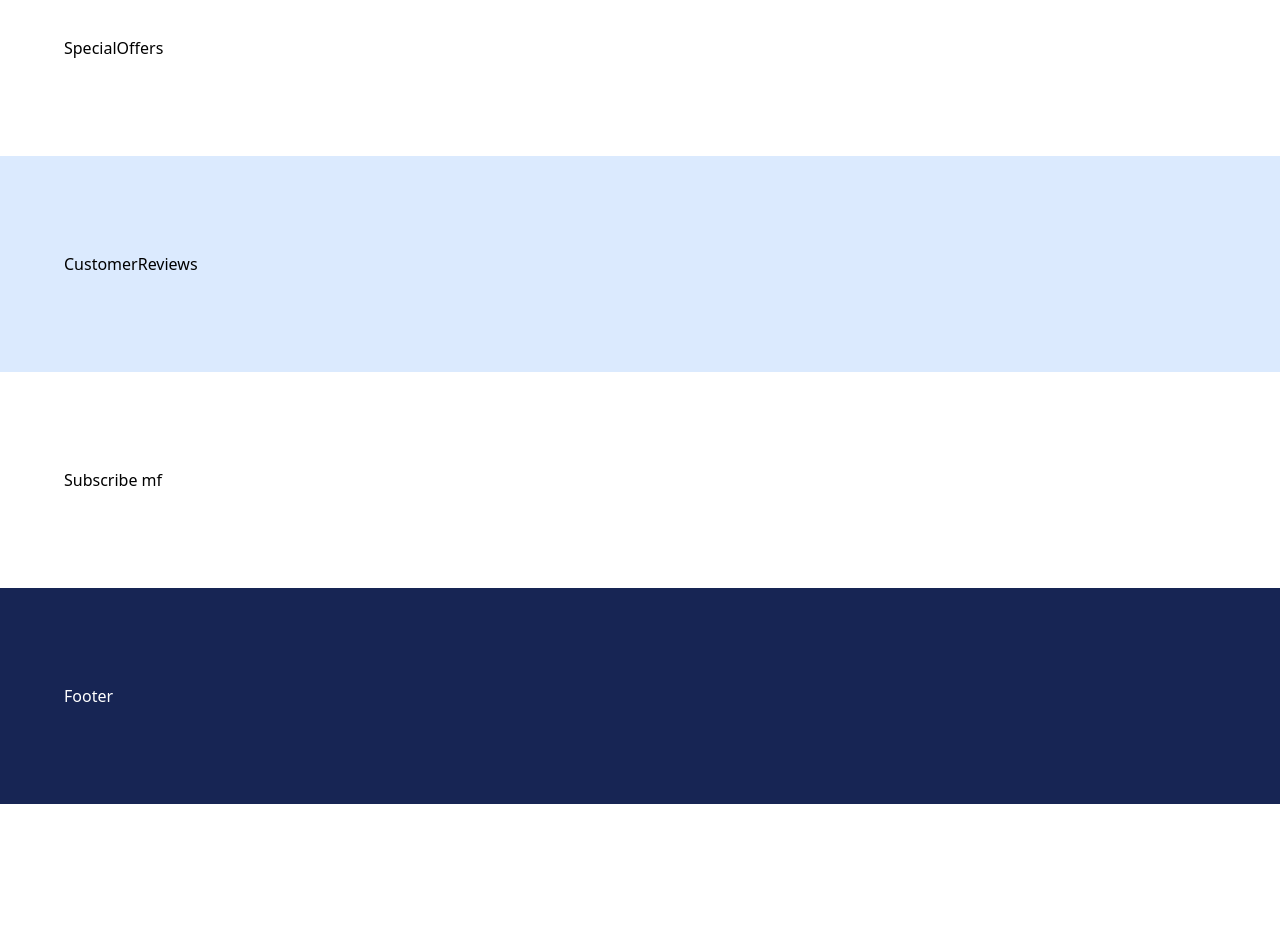
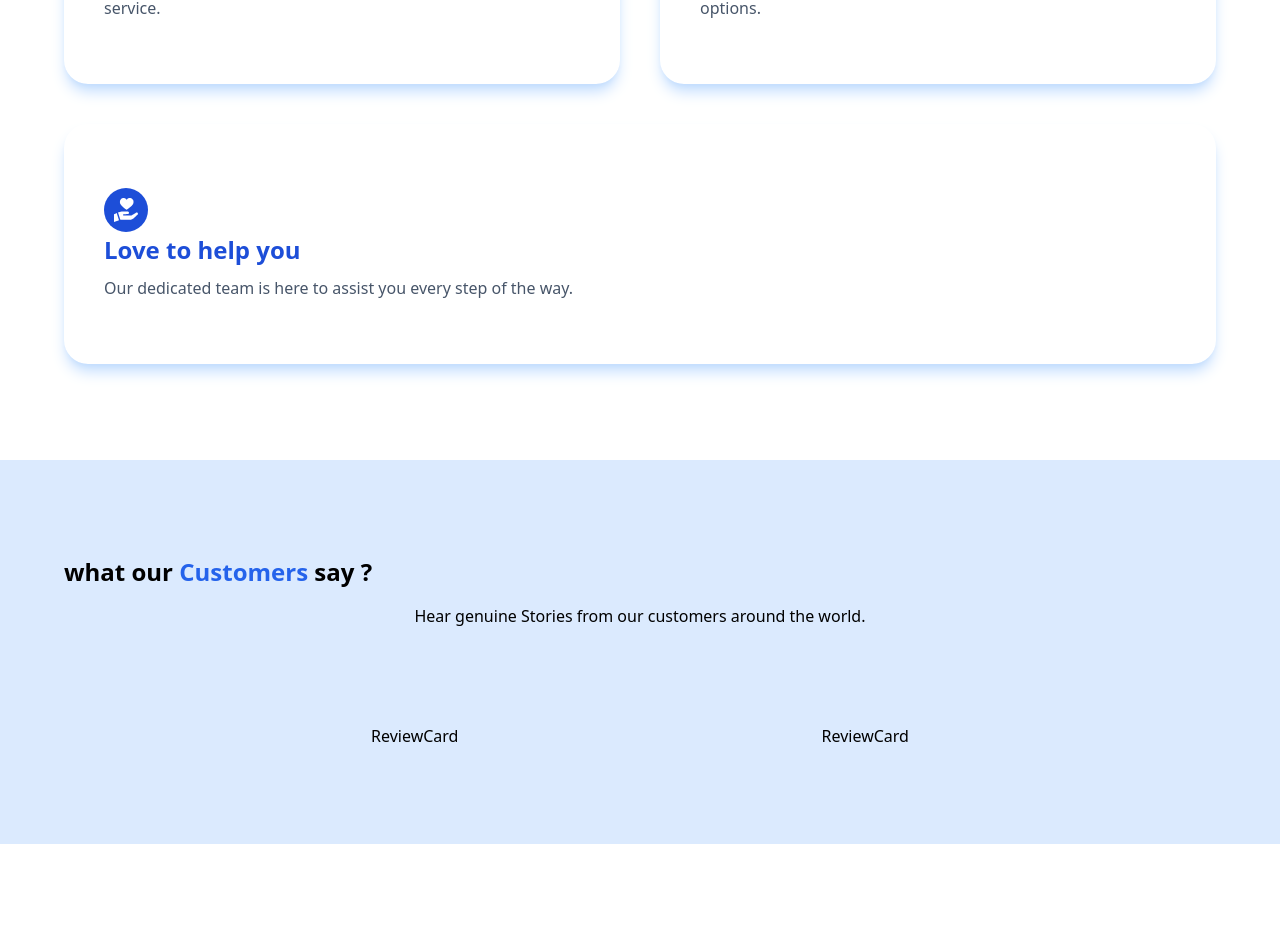
Before and after one commit to Ataa17/shoesy, a React (Create React App) app: page / in a window 1280 px wide. Shown: the part 2620-3564 px from the top of the page. Before the commit the page ends 3424 px from the top, so only its background shows below. Built offline with nearby package versions, Linux system fonts and the light colour scheme.

Commit message:
Services sections made

```diff
--- a/src/App.js
+++ b/src/App.js
@@ -1,4 +1,4 @@
-import { Subscribe, Hero, Footer, CustomerReviews, PopularProducts, Services, SpecialOffers, Quality } from "./sections/index";
+import { Subscribe, Hero, Footer, CustomerReviews, PopularProducts, Services, Quality } from "./sections/index";
 import { Nav } from "./components/index";
 
 function App() {
@@ -17,9 +17,6 @@ function App() {
       <section className="padding py-10">
         <Services />
       </section>
-      <section className="padding">
-        <SpecialOffers />
-      </section>
       <section className="padding bg-blue-100 ">
         <CustomerReviews />
       </section>
--- /dev/null
+++ b/src/components/ReviewCard.jsx
@@ -0,0 +1,9 @@
+import React from 'react'
+
+const ReviewCard = () => {
+  return (
+    <div>ReviewCard</div>
+  )
+}
+
+export default ReviewCard
--- /dev/null
+++ b/src/components/ServiceCard.jsx
@@ -0,0 +1,15 @@
+import React from 'react'
+
+const ServiceCard = ({service}) => {
+  return (
+    <div className='flex-1 sm:w-[360px] sm:min-w-[360px] w-full rounded-3xl shadow-lg px-10 py-16 shadow-blue-200'>
+    <div className='w-11 h-11 justify-center items-center bg-blue-700 rounded-full flex hover:scale-105 ease-in-out duration-100'>
+        <img src={service.imgURL} alt="icon" width={24} height={24} />
+    </div>
+    <h2 className='text-2xl font-bold text-blue-700 leading-normal'>{service.label}</h2>
+    <p className='mt-2 text-slate-600  info-text break-words'>{service.subtext}</p>
+    </div>
+  )
+}
+
+export default ServiceCard
--- a/src/components/ShoeCard.jsx
+++ b/src/components/ShoeCard.jsx
@@ -8,7 +8,7 @@ const ShoeCard = ({ imgURL, changeBigShoeImage, bigShoeImg }) => {
     return (
       <div
         className={`border-2 rounded-xl ${
-          bigShoeImg === imgURL.bigShoe
+          (bigShoeImg === imgURL.bigShoe)
             ? 'border-violet-500'
             : "border-transparent"
         } cursor-pointer max-sm:flex-1`}
--- a/src/components/index.js
+++ b/src/components/index.js
@@ -2,4 +2,6 @@ import Nav from "./Nav";
 import ProductCard from "./ProductCard";
 import Button from "./Button";
 import ShoeCard from "./ShoeCard";
-export { ProductCard, Nav ,Button,ShoeCard};
+import ServiceCard from "./ServiceCard";
+import ReviewCard from "./ReviewCard";
+export {ReviewCard,ServiceCard, ProductCard, Nav ,Button,ShoeCard};
--- a/src/sections/CustomerReviews.jsx
+++ b/src/sections/CustomerReviews.jsx
@@ -1,8 +1,25 @@
 import React from 'react'
+import { ReviewCard } from '../components'
+import{ reviews } from'../constants'
 
 function CustomerReviews() {
   return (
-    <div>CustomerReviews</div>
+    <section className='max-container'>
+      <h3 className='font-bold text-2xl'>
+        what our <span className='text-blue-600'> Customers   </span> say ?
+      </h3>
+      <p className='m-auto mt-4 max-w-lg text-center info-text'>
+        Hear genuine Stories from our customers around the world.
+      </p>
+      <div className='mt-24 flex flex-1 justify-evenly items-center max-lg:flex-col gap-14'>
+        {
+          reviews.map((review) => {
+            return <ReviewCard key={review.name} review={review} />
+          })
+        }
+      </div>
+
+    </section>
   )
 }
 
--- a/src/sections/Services.jsx
+++ b/src/sections/Services.jsx
@@ -1,9 +1,14 @@
 import React from 'react'
-
+import { services } from '../constants'
+import { ServiceCard } from '../components'
 function Services() {
   return (
-    <div>Services</div>
-  )
+<section className='max-container flex flex-1 flex-row max-md:flex-col gap-10 justify-center flex-wrap'>
+  { services.map((service) => {
+
+     return( <ServiceCard service={service} key={service.label} />)
+  })}
+</section>  )
 }
 
 export default Services
--- a/src/sections/SpecialOffers.jsx
+++ /dev/null
@@ -1,7 +0,0 @@
-const SpecialOffers = () => {
-  return (
-    <div>SpecialOffers</div>
-  )
-}
-
-export default SpecialOffers
--- a/src/sections/index.js
+++ b/src/sections/index.js
@@ -4,6 +4,7 @@ import Footer from "./Footer";
 import CustomerReviews from "./CustomerReviews";
 import PopularProducts from "./PopularProducts";
 import Services from "./Services";
-import SpecialOffers from "./SpecialOffers";
+
 import Quality from "./Quality";
-export {Quality,Subscribe, Hero, Footer, CustomerReviews, PopularProducts, Services, SpecialOffers}
+
+export { Subscribe, Hero, Footer, CustomerReviews, PopularProducts, Services, Quality };
```
